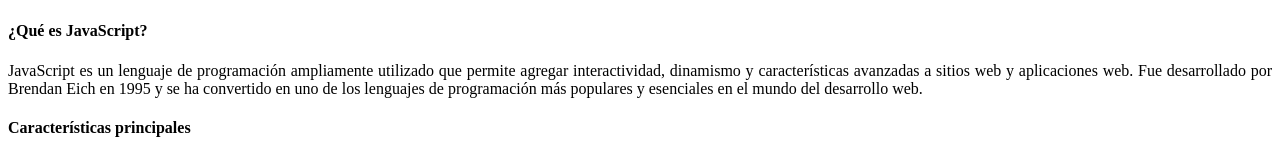
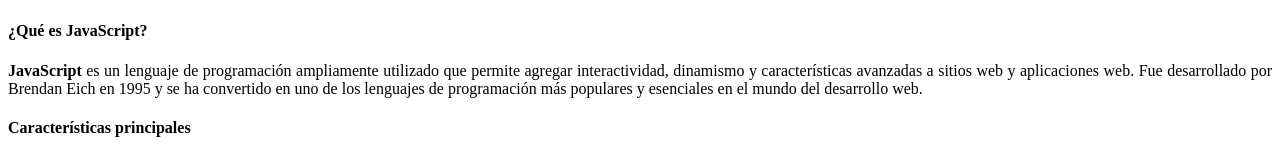
Before and after one commit to guswill24/javascript, a plain HTML site: page index.html in a window 1280 px wide. Shown: the part 503-655 px from the top of the page. Drawn offline with Linux system fonts and the light colour scheme.

Commit message:
cambios en parte visual

```diff
--- a/index.html
+++ b/index.html
@@ -28,7 +28,7 @@
         <div data-bs-spy="scroll" data-bs-target="#list-example" data-bs-smooth-scroll="true" class="scrollspy-example"
           tabindex="0">
           <h4 id="list-item-1">¿Qué es JavaScript?</h4>
-          <p style="text-align: justify">JavaScript es un lenguaje de programación ampliamente utilizado que permite
+          <p style="text-align: justify"><b>JavaScript</b> es un lenguaje de programación ampliamente utilizado que permite
             agregar interactividad, dinamismo y características avanzadas a sitios web y aplicaciones web. Fue
             desarrollado por Brendan Eich en 1995 y se ha convertido en uno de los lenguajes de programación más
             populares y esenciales en el mundo del desarrollo web.
```
